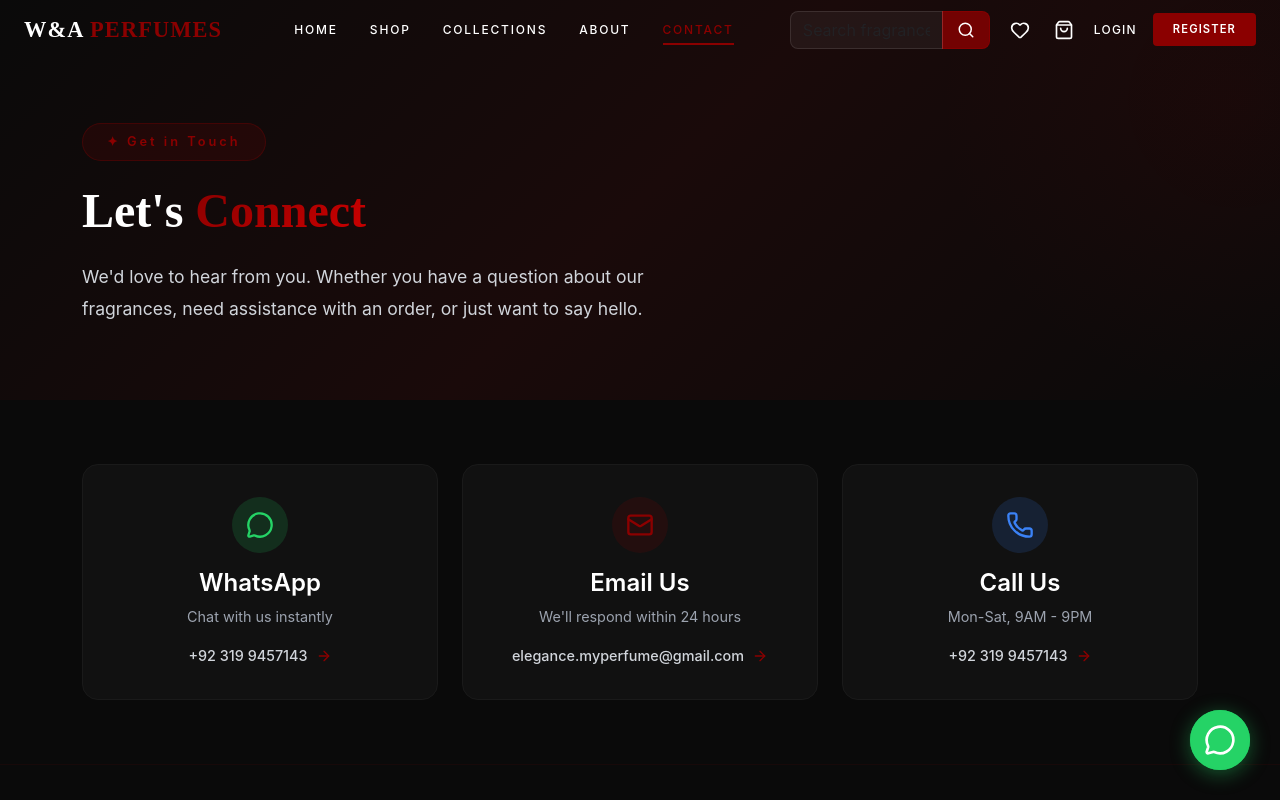
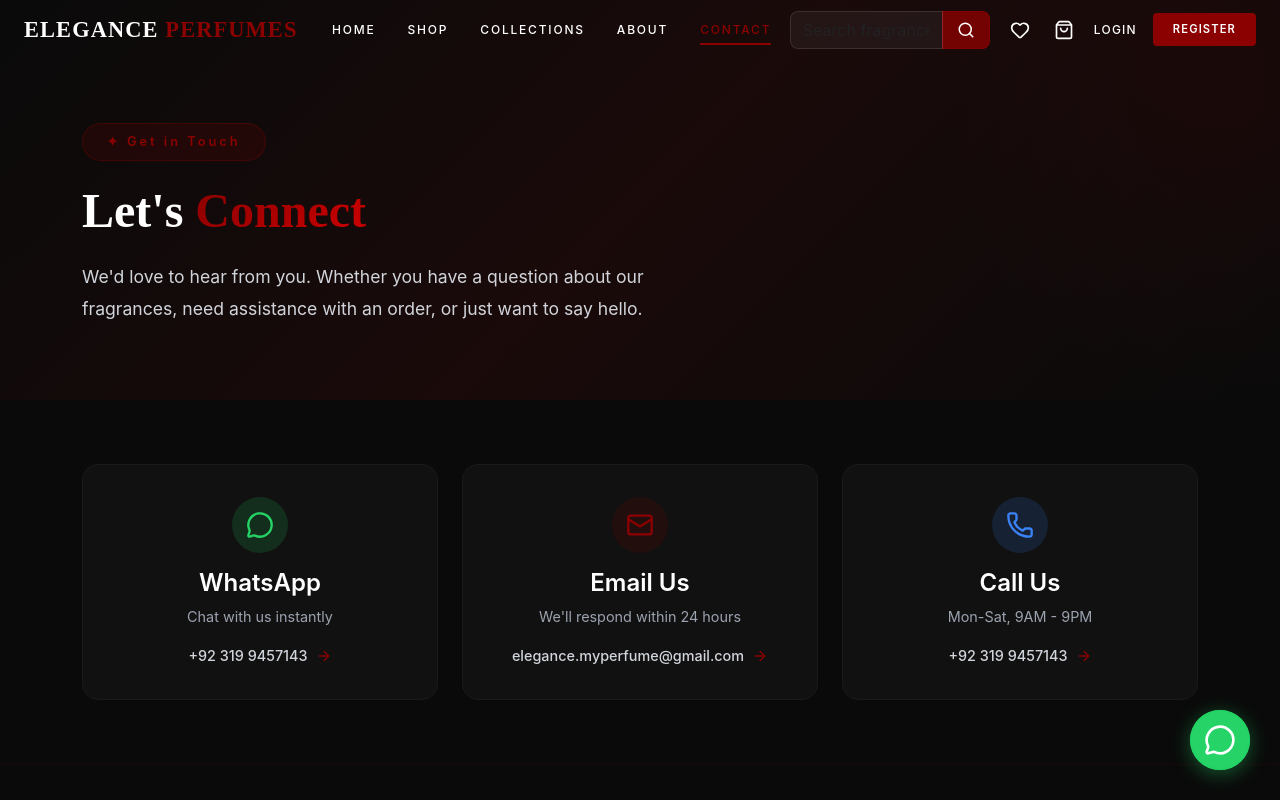
Before and after one commit to waleedbacha/elegance-perfumes-frontend, a React (Create React App) app: page /contact in a window 1280 px wide. Shown: the top 800 px of the page. Built offline with nearby package versions, Linux system fonts and the light colour scheme; no server answers.

Commit message:
Name changed to Elegence perfumes

```diff
--- a/src/components/common/Navbar.jsx
+++ b/src/components/common/Navbar.jsx
@@ -136,7 +136,7 @@ const Navbar = () => {
         <Container fluid className="px-3 px-md-4">
           {/* Logo */}
           <BsNavbar.Brand as={Link} to="/" className="brand-text">
-            <span className="brand-white">W&A</span>
+            <span className="brand-white">ELEGANCE</span>
             <span className="brand-red"> PERFUMES</span>
           </BsNavbar.Brand>
 
```
